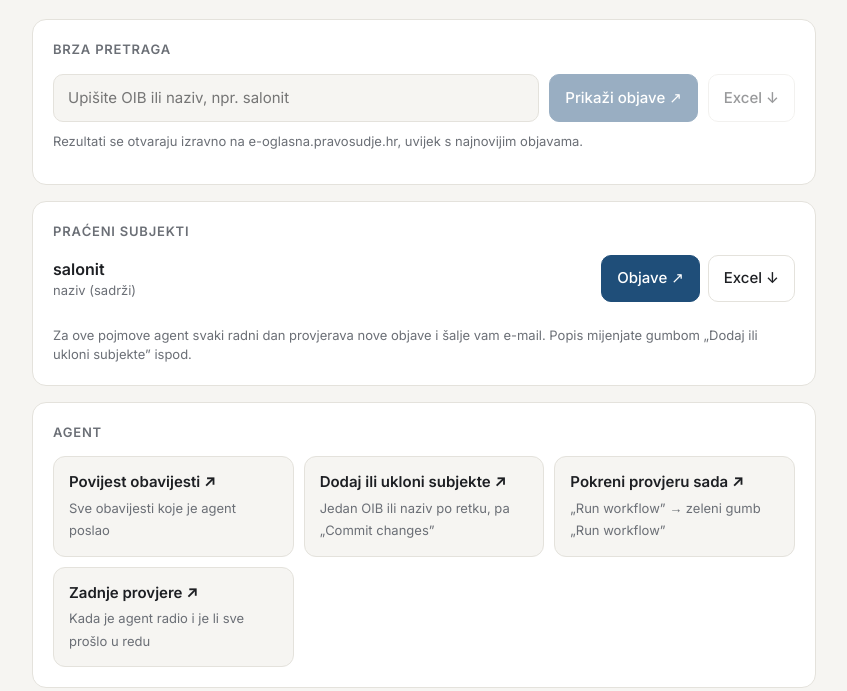
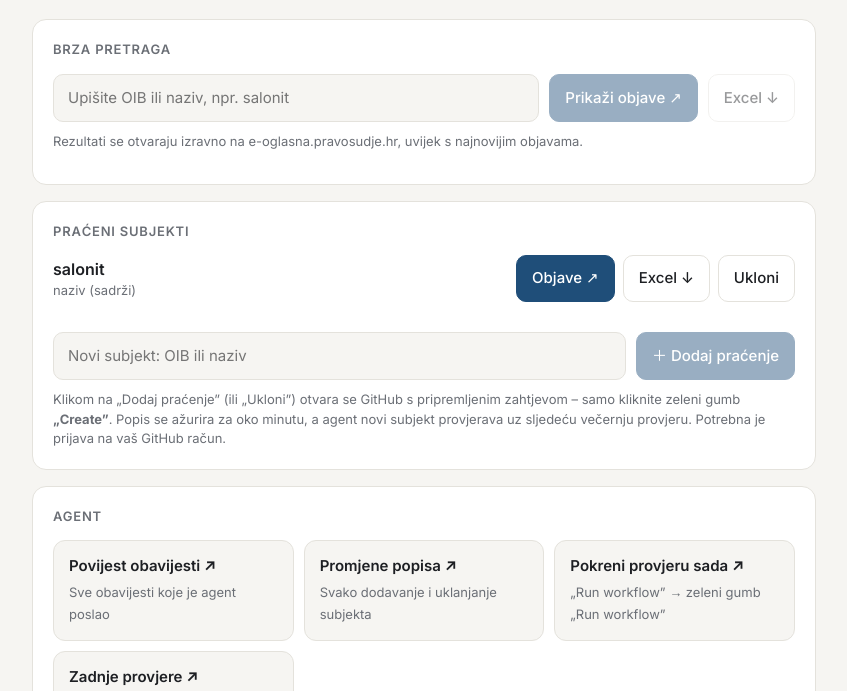
Before and after one commit to juricm18-cmd/stecaj-ploca, a plain HTML site: page index.html in a window 1280 px wide. Shown: the part 86-777 px from the top of the page, without its empty margins (216-1063 px from the left). Drawn offline with Linux system fonts and the light colour scheme.

Commit message:
Update subjects section with loading hint and form

```diff
--- a/index.html
+++ b/index.html
@@ -85,9 +85,14 @@
 
   <section class="card">
     <h2>Praćeni subjekti</h2>
-    <div id="subjects"></div>
-    <div class="hint">Za ove pojmove agent svaki radni dan provjerava nove objave i šalje vam e-mail.
-      Popis mijenjate gumbom „Dodaj ili ukloni subjekte” ispod.</div>
+    <div id="subjects"><div class="hint">Učitavam popis…</div></div>
+    <form id="addf" style="margin-top:16px">
+      <input type="text" id="addq" placeholder="Novi subjekt: OIB ili naziv" autocomplete="off" maxlength="100">
+      <a class="btn primary disabled" id="addb" href="#" target="_blank" rel="noopener">＋ Dodaj praćenje</a>
+    </form>
+    <div class="hint" id="addhint">Klikom na „Dodaj praćenje” (ili „Ukloni”) otvara se GitHub s pripremljenim zahtjevom –
+      samo kliknite zeleni gumb <b>„Create”</b>. Popis se ažurira za oko minutu, a agent novi subjekt
+      provjerava uz sljedeću večernju provjeru. Potrebna je prijava na vaš GitHub račun.</div>
   </section>
 
   <section class="card">
@@ -95,8 +100,8 @@
     <div class="grid">
       <a class="tile" href="https://github.com/juricm18-cmd/stecaj-monitor/issues?q=is%3Aissue" target="_blank" rel="noopener">
         <b>Povijest obavijesti ↗</b><span>Sve obavijesti koje je agent poslao</span></a>
-      <a class="tile" href="https://github.com/juricm18-cmd/stecaj-monitor/edit/main/subjekti.txt" target="_blank" rel="noopener">
-        <b>Dodaj ili ukloni subjekte ↗</b><span>Jedan OIB ili naziv po retku, pa „Commit changes”</span></a>
+      <a class="tile" href="https://github.com/juricm18-cmd/stecaj-ploca/issues?q=is%3Aissue" target="_blank" rel="noopener">
+        <b>Promjene popisa ↗</b><span>Svako dodavanje i uklanjanje subjekta</span></a>
       <a class="tile" href="https://github.com/juricm18-cmd/stecaj-monitor/actions/workflows/stecaj-monitor.yml" target="_blank" rel="noopener">
         <b>Pokreni provjeru sada ↗</b><span>„Run workflow” → zeleni gumb „Run workflow”</span></a>
       <a class="tile" href="https://github.com/juricm18-cmd/stecaj-monitor/actions" target="_blank" rel="noopener">
@@ -120,7 +125,12 @@
 
 <script>
   const BASE = "https://e-oglasna.pravosudje.hr";
-  const SUBJEKTI = ["salonit"];   // isti popis kao u subjekti.txt
+  const REPO = "https://github.com/juricm18-cmd/stecaj-ploca";
+  const SUBJEKTI_URL = "https://raw.githubusercontent.com/juricm18-cmd/stecaj-ploca/main/subjekti.txt";
+  const zahtjev = (akcija, s) => REPO + "/issues/new?" + new URLSearchParams({
+    title: akcija + ": " + s,
+    body: "Zahtjev s nadzorne ploče. Kliknite **Create** – agent će ažurirati popis i zatvoriti ovaj zahtjev."
+  });
 
   const listUrl = q => BASE + "/stecajevi?" + new URLSearchParams({text:q, sort:"datePublished,desc"});
   const xlsxUrl = q => BASE + "/stecajevi/izvoz/xlsx?" + new URLSearchParams({text:q, sort:"datePublished,desc"});
@@ -148,16 +158,44 @@
   }
 
   const subs = document.getElementById("subjects");
-  SUBJEKTI.forEach(s=>{
+  function renderSubjects(list){
+    subs.innerHTML = "";
+    if(!list.length){ subs.innerHTML = '<div class="hint">Trenutno se ne prati nijedan subjekt – dodajte ga ispod.</div>'; return; }
+    list.forEach(s=>{
       const d = document.createElement("div"); d.className="subj";
       d.innerHTML = `<div><div class="name"></div><div class="meta">${/^\d{11}$/.test(s)?"OIB":"naziv (sadrži)"}</div></div>
         <div class="actions"><a class="btn primary" target="_blank" rel="noopener">Objave ↗</a>
-      <a class="btn" target="_blank" rel="noopener">Excel ↓</a></div>`;
+        <a class="btn" target="_blank" rel="noopener">Excel ↓</a>
+        <a class="btn" target="_blank" rel="noopener" title="Prestani pratiti">Ukloni</a></div>`;
       d.querySelector(".name").textContent = s;
-    const [a,b] = d.querySelectorAll("a"); a.href = listUrl(s); b.href = xlsxUrl(s);
+      const [a,b,c] = d.querySelectorAll("a"); a.href = listUrl(s); b.href = xlsxUrl(s); c.href = zahtjev("Ukloni", s);
       subs.appendChild(d);
     });
-  renderRecent(); update();
+  }
+  async function loadSubjects(){
+    try{
+      const r = await fetch(SUBJEKTI_URL + "?t=" + Date.now(), {cache:"no-store"});
+      if(!r.ok) throw new Error(r.status);
+      const list = (await r.text()).split("\n").map(x=>x.trim()).filter(x=>x && !x.startsWith("#"));
+      renderSubjects(list);
+    }catch(e){
+      subs.innerHTML = '<div class="hint">Popis se trenutno ne može učitati. <a class="inline" target="_blank" rel="noopener" href="'
+        + REPO + '/blob/main/subjekti.txt">Otvori popis na GitHubu ↗</a></div>';
+    }
+  }
+
+  const addq = document.getElementById("addq"), addb = document.getElementById("addb");
+  function updateAdd(){
+    const v = addq.value.trim().replace(/\s+/g," ");
+    const ok = v.length >= 2;
+    addb.classList.toggle("disabled", !ok);
+    addb.href = ok ? zahtjev("Dodaj", v) : "#";
+  }
+  addq.addEventListener("input", updateAdd);
+  document.getElementById("addf").addEventListener("submit", e=>{ e.preventDefault(); if(addq.value.trim().length>=2) addb.focus(); });
+  addb.addEventListener("click", ()=>{ setTimeout(()=>{ addq.value=""; updateAdd(); }, 300); setTimeout(loadSubjects, 60000); });
+
+  renderRecent(); update(); updateAdd(); loadSubjects();
 </script>
 </body>
 </html>
```
Lines whose indentation alone changed are shown as unchanged.
